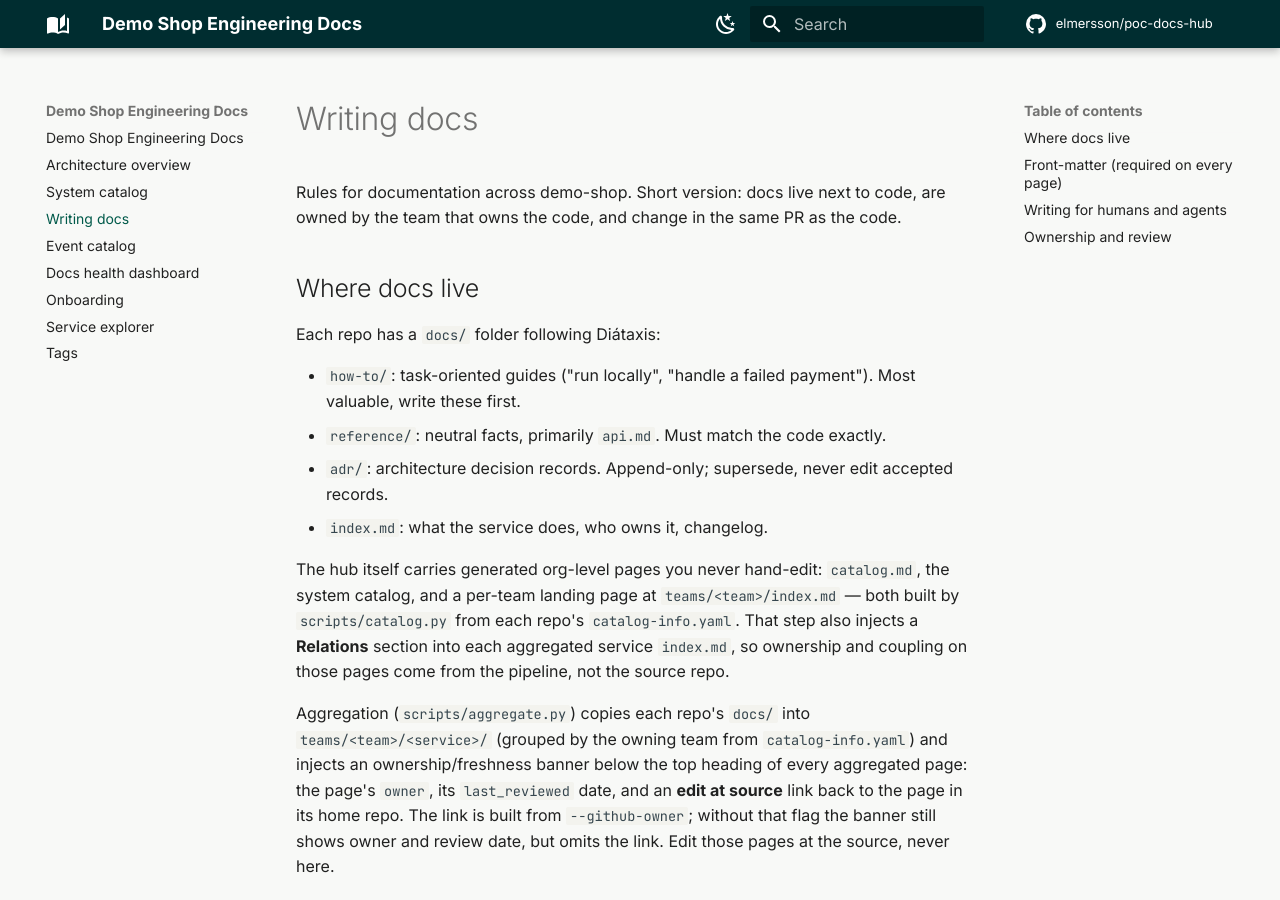
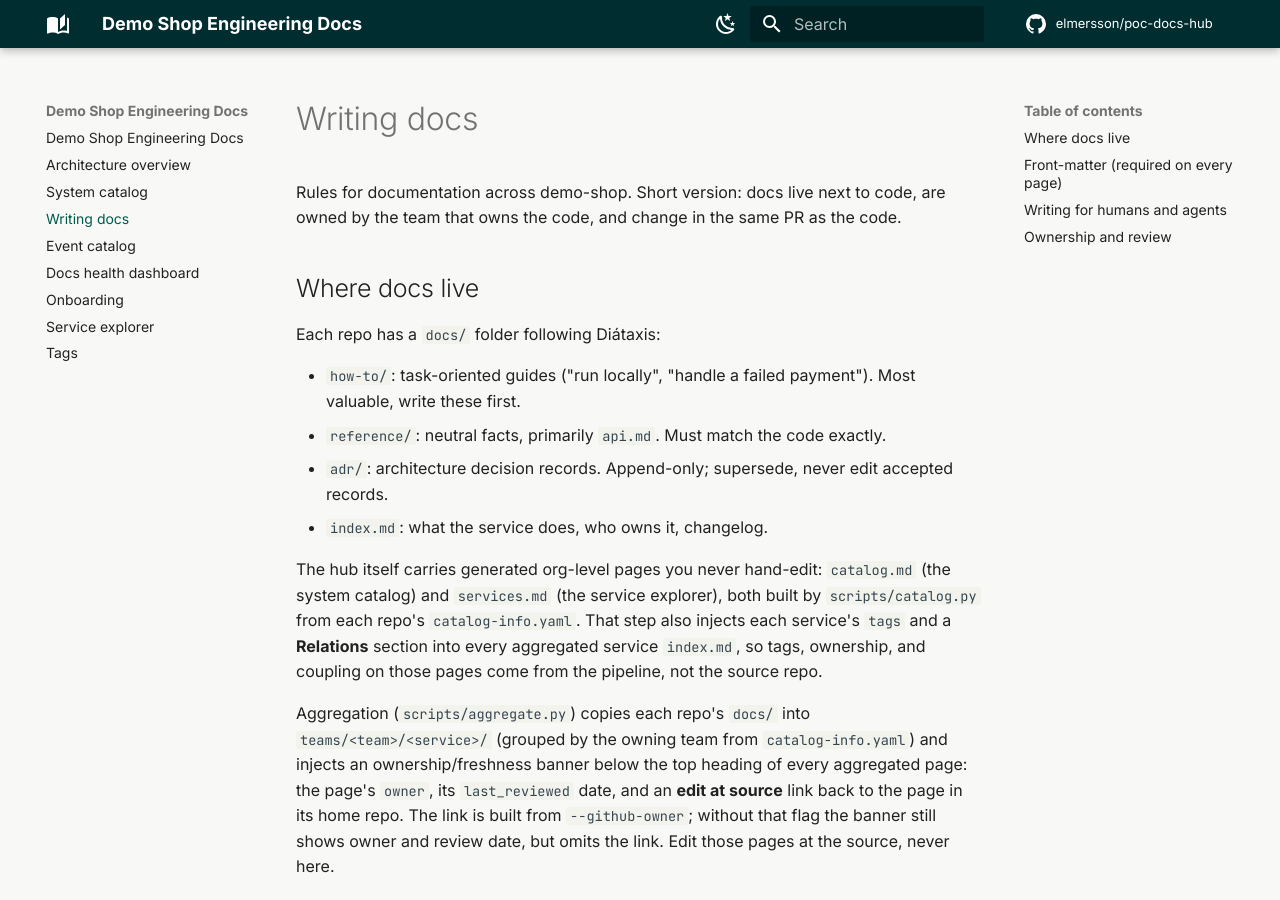
Before and after one commit to elmersson/poc-docs-hub, an MkDocs documentation site: the page built from docs/docs-guide.md, in a window 1280 px wide and 900 px high. Built offline with MkDocs 1.6.1 and Material for MkDocs 9.7.7, drawn with Linux system fonts in a browser that asks for light colours; comment, search, counter and statistics services are not loaded.

Commit message:
docs: update after #9 (#10)
catalog.py now also generates docs/services.md and injects service tags
into aggregated index front-matter; reflect that in the docs guide.

Co-authored-by: claude[bot] <41898282+claude[bot]@users.noreply.github.com>
Co-authored-by: Claude Opus 4.8 (1M context) <noreply@anthropic.com>
Co-authored-by: elmersson <elmerssonrasmus@gmail.com>

```diff
--- a/docs/docs-guide.md
+++ b/docs/docs-guide.md
@@ -17,7 +17,7 @@ Each repo has a `docs/` folder following Diátaxis:
 - `adr/`: architecture decision records. Append-only; supersede, never edit accepted records.
 - `index.md`: what the service does, who owns it, changelog.
 
-The hub itself carries generated org-level pages you never hand-edit: `catalog.md`, the system catalog, and a per-team landing page at `teams/<team>/index.md` — both built by `scripts/catalog.py` from each repo's `catalog-info.yaml`. That step also injects a **Relations** section into each aggregated service `index.md`, so ownership and coupling on those pages come from the pipeline, not the source repo.
+The hub itself carries generated org-level pages you never hand-edit: `catalog.md` (the system catalog) and `services.md` (the service explorer), both built by `scripts/catalog.py` from each repo's `catalog-info.yaml`. That step also injects each service's `tags` and a **Relations** section into every aggregated service `index.md`, so tags, ownership, and coupling on those pages come from the pipeline, not the source repo.
 
 Aggregation (`scripts/aggregate.py`) copies each repo's `docs/` into `teams/<team>/<service>/` (grouped by the owning team from `catalog-info.yaml`) and injects an ownership/freshness banner below the top heading of every aggregated page: the page's `owner`, its `last_reviewed` date, and an **edit at source** link back to the page in its home repo. The link is built from `--github-owner`; without that flag the banner still shows owner and review date, but omits the link. Edit those pages at the source, never here.
 
```
